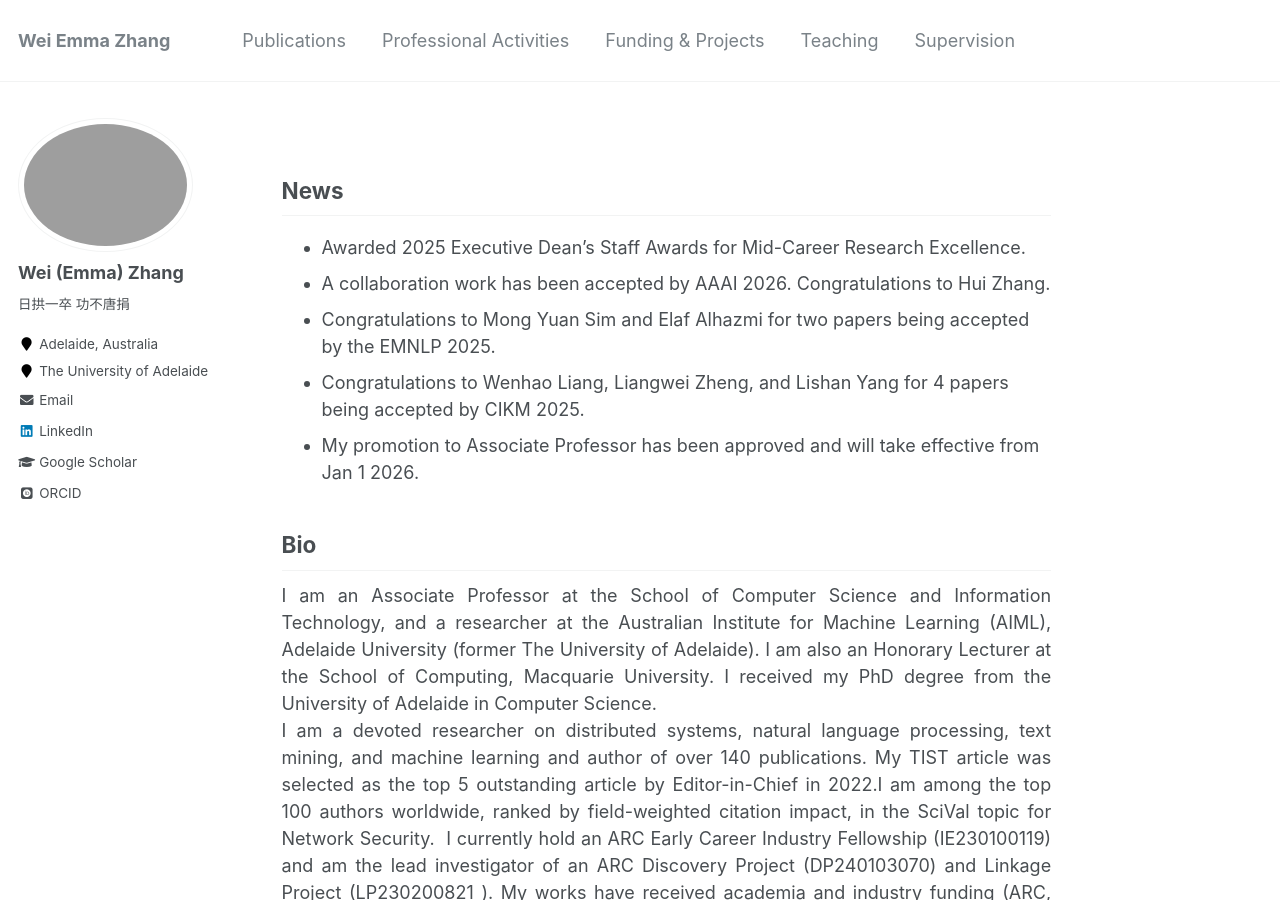
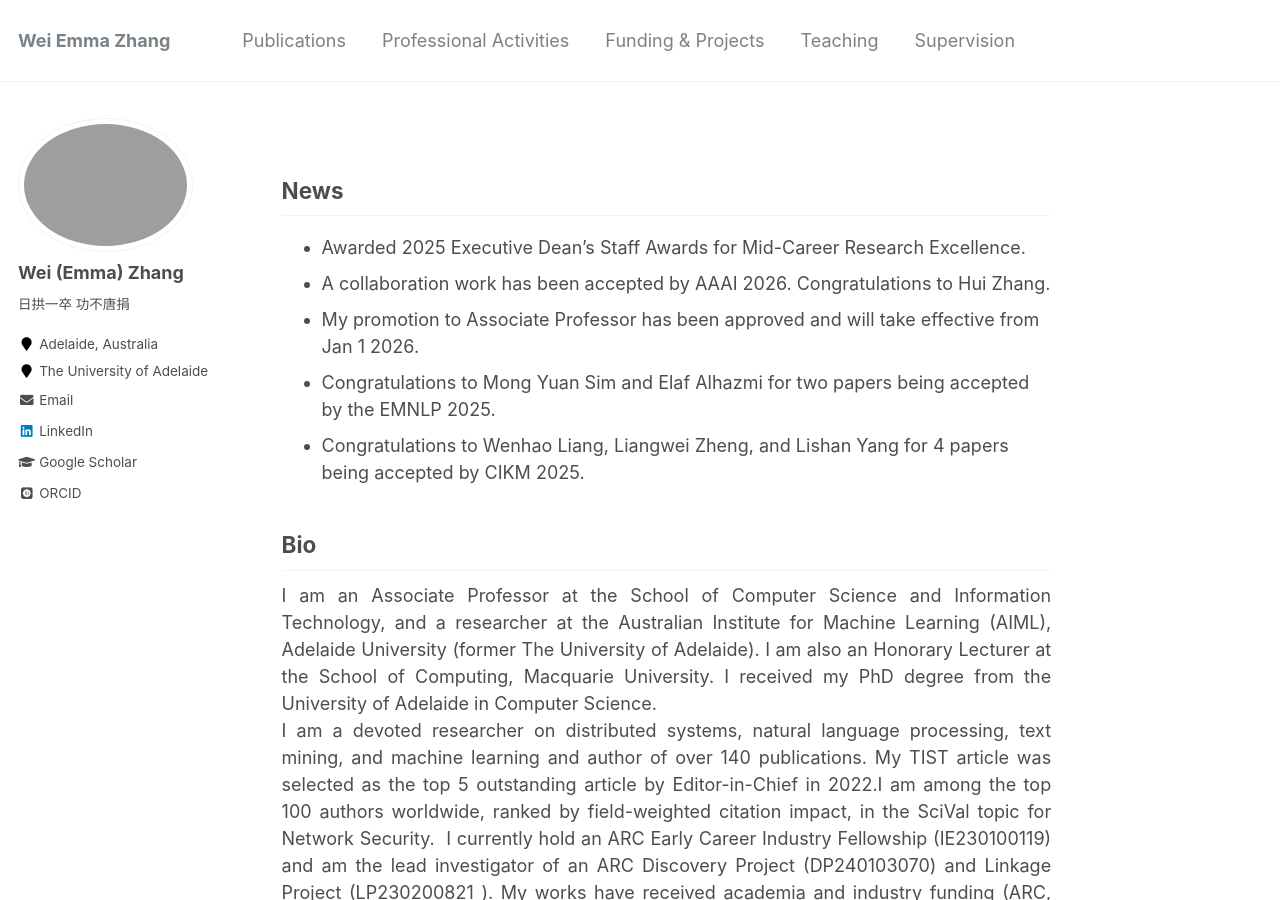
Before and after one commit to weiezhang/weiezhang.github.io, a Jekyll site: the page built from _pages/about.md, in a window 1280 px wide and 900 px high. Built offline with Jekyll 4.4.1, drawn with Linux system fonts in a browser that asks for light colours; some web fonts are replaced.

```diff
--- a/_pages/about.md
+++ b/_pages/about.md
@@ -11,9 +11,9 @@ redirect_from:
 ## News
 * Awarded 2025 Executive Dean's Staff Awards for Mid-Career Research Excellence.
 * A collaboration work has been accepted by AAAI 2026. Congratulations to Hui Zhang.
+* My promotion to Associate Professor has been approved and will take effective from Jan 1 2026.
 * Congratulations to Mong Yuan Sim and Elaf Alhazmi for two papers being accepted by the EMNLP 2025.
 * Congratulations to Wenhao Liang, Liangwei Zheng, and Lishan Yang for 4 papers being accepted by CIKM 2025.
-* My promotion to Associate Professor has been approved and will take effective from Jan 1 2026.
 <!-- * Congratulations to Liangwei Zheng for his paper being accepted by KDD 2025.
  Congratulations to Mong Yuan Sim for his paper being accepted by ACL 2025.
  Hosted [EvalMG25 @ COLING 2025](https://evalmg.github.io/), 20 Jan 2025, Abu Dhabi, UAE.
```
